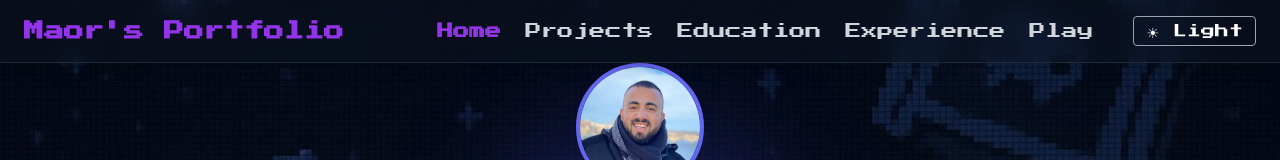
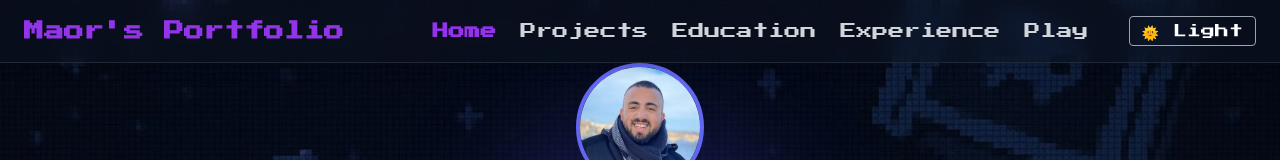
Before and after one commit to MaorMan1/my-portfolio, a React (Vite) app in the folder frontend/: page / in a window 1280 px wide. Shown: the top 160 px of the page. Built offline with nearby package versions, Linux system fonts and the light colour scheme.

Commit message:
darkMode toggle

```diff
--- a/frontend/src/App.tsx
+++ b/frontend/src/App.tsx
@@ -74,7 +74,7 @@ function App() {
               onClick={() => setDarkMode(!darkMode)}
               className="ml-4 px-3 py-1 rounded text-sm border border-gray-400 hover:border-purple-500"
             >
-              {darkMode ? '☀ Light' : '🌙 Dark'}
+              {darkMode ? '🌞 Light' : '🌙 Dark'}
             </button>
           </div>
         </div>
```
